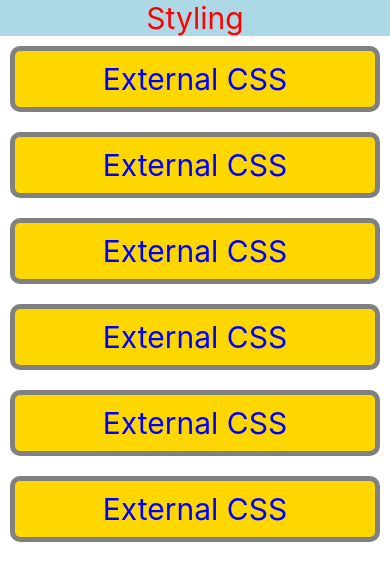
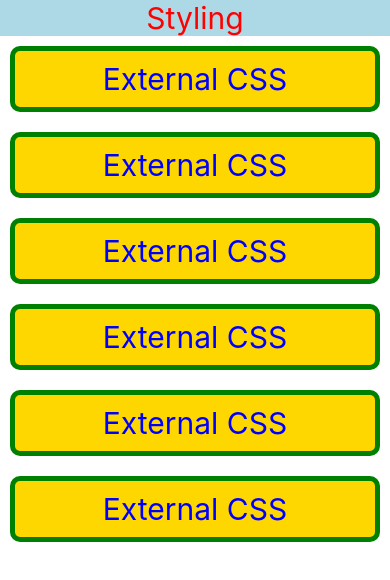
Before and after one commit to AliAzeem92/Learning-React-Native, a React Native app: screen / in a window 390 px wide. Shown: the top 580 px of the page. Built offline with nearby package versions, Linux system fonts and the light colour scheme.

Commit message:
Internal CSS

```diff
--- a/App.tsx
+++ b/App.tsx
@@ -36,7 +36,7 @@ const style = StyleSheet.create({
     marginRight: 10,
     borderRadius: 10,
     borderWidth: 5,
-    borderColor: 'gray',
+    borderColor: 'green',
   },
 });
 
```
